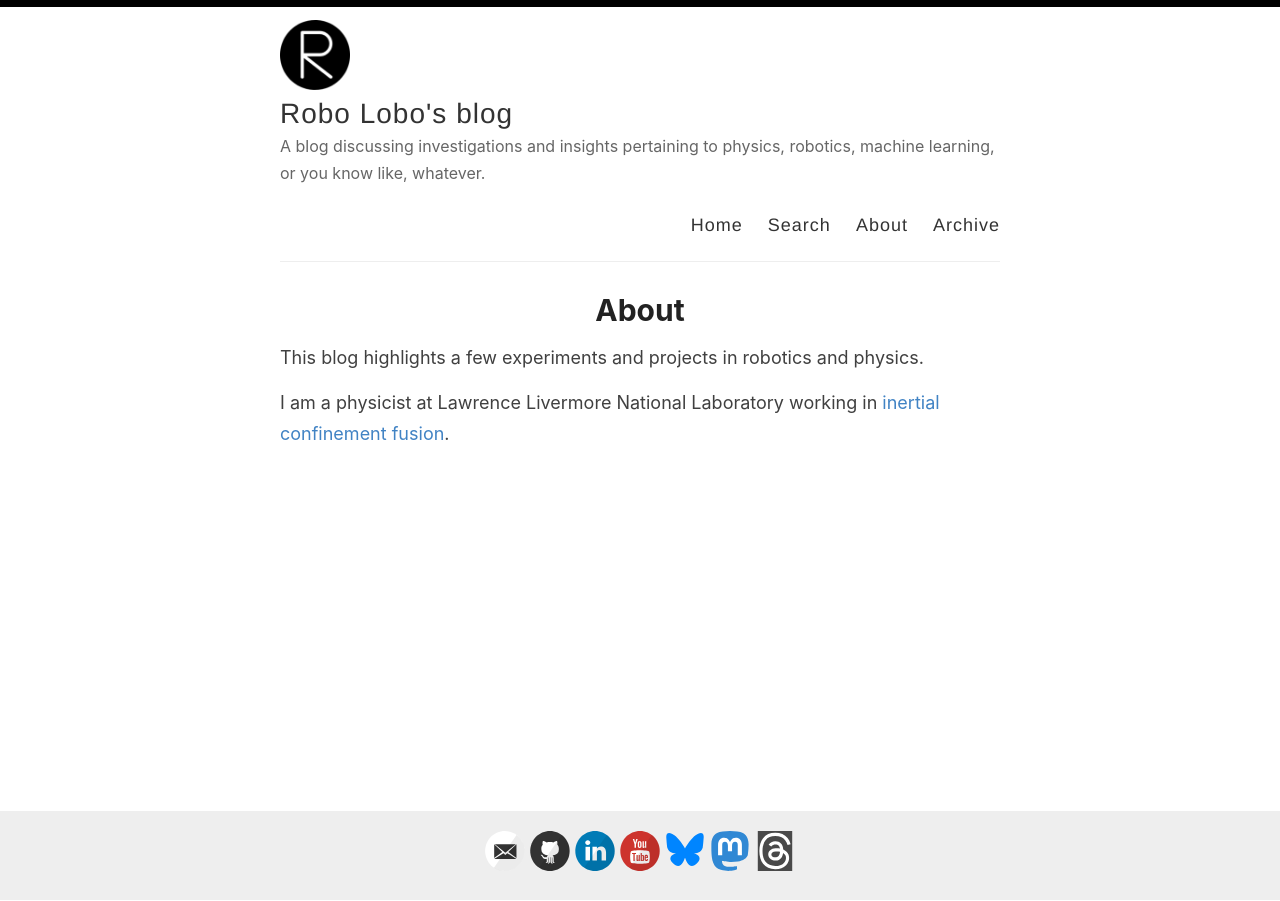
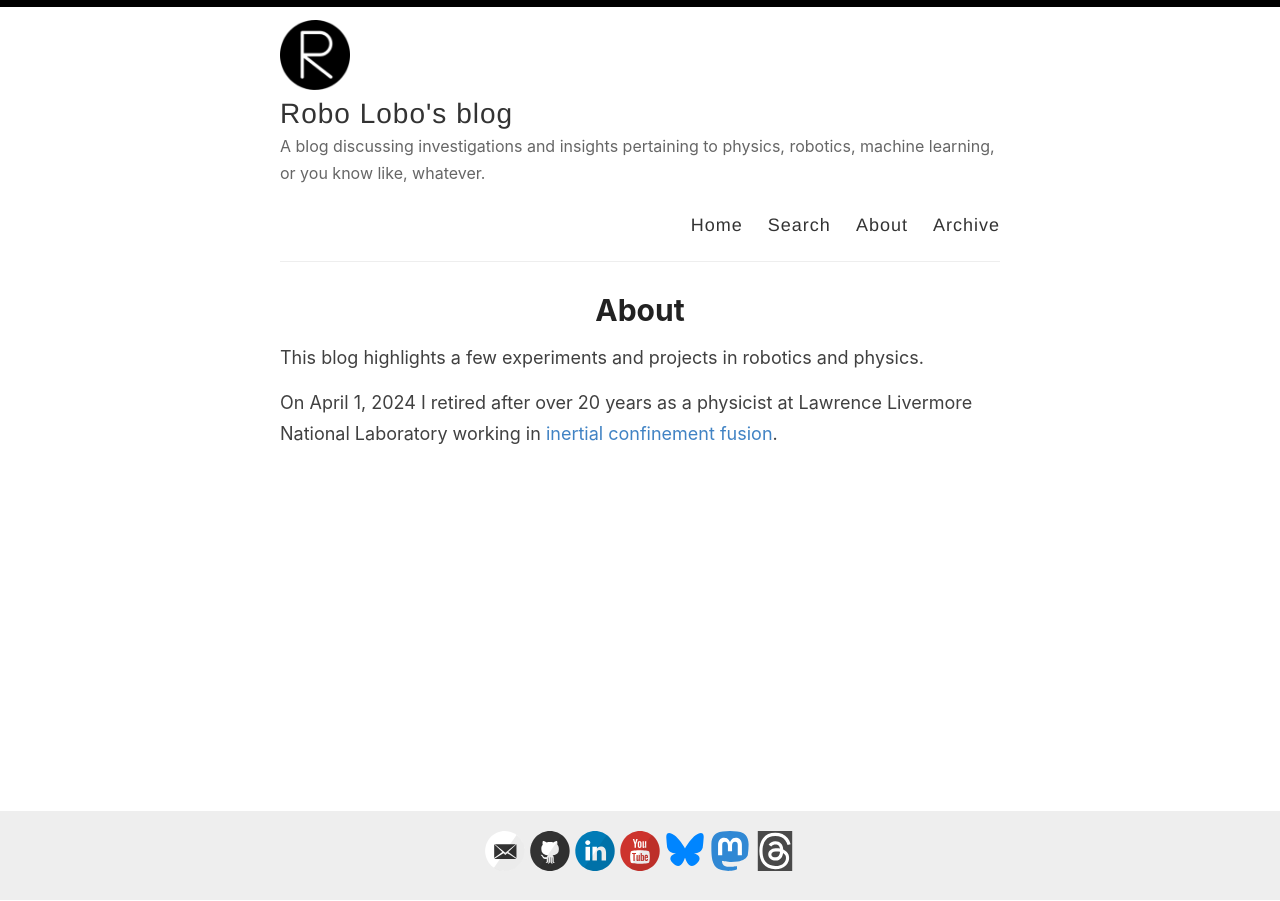
Before and after one commit to jdsalmonson/jdsalmonson.github.io, a Jekyll site: the page built from _pages/about.md, in a window 1280 px wide. Built offline with Jekyll 4.4.1, drawn with Linux system fonts in a browser that asks for light colours.

Commit message:
update "about"

```diff
--- a/_pages/about.md
+++ b/_pages/about.md
@@ -7,4 +7,4 @@ permalink: /about/
 
 This blog highlights a few experiments and projects in robotics and physics.
 
-I am a physicist at Lawrence Livermore National Laboratory working in [inertial confinement fusion](https://en.wikipedia.org/wiki/Inertial_confinement_fusion).
+On April 1, 2024 I retired after over 20 years as a physicist at Lawrence Livermore National Laboratory working in [inertial confinement fusion](https://en.wikipedia.org/wiki/Inertial_confinement_fusion).
```
